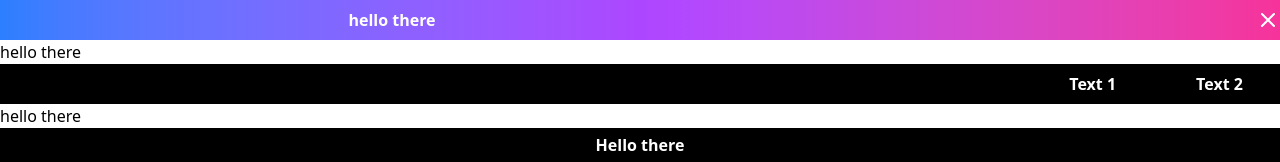
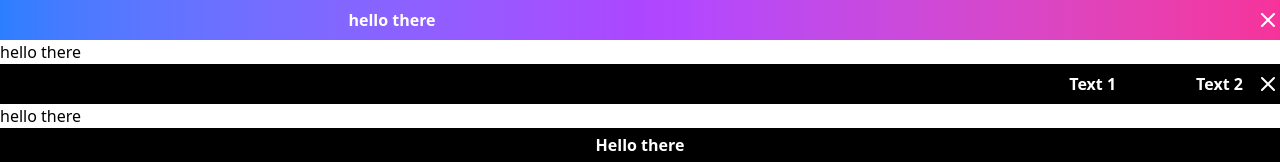
Before and after one commit to Pradikshan/react-animated-banner, a React (Vite) app: page / in a window 1280 px wide. Shown: the top 162 px of the page. Built offline with nearby package versions, Linux system fonts and the light colour scheme.

Commit message:
Made minor changes

```diff
--- a/src/App.tsx
+++ b/src/App.tsx
@@ -18,6 +18,7 @@ function App() {
           textArray={arr}
           animation="carousel"
           textStyles="font-bold mx-10"
+          closeIconVisible={true}
         />
         <p>hello there</p>
         <Banner
```
